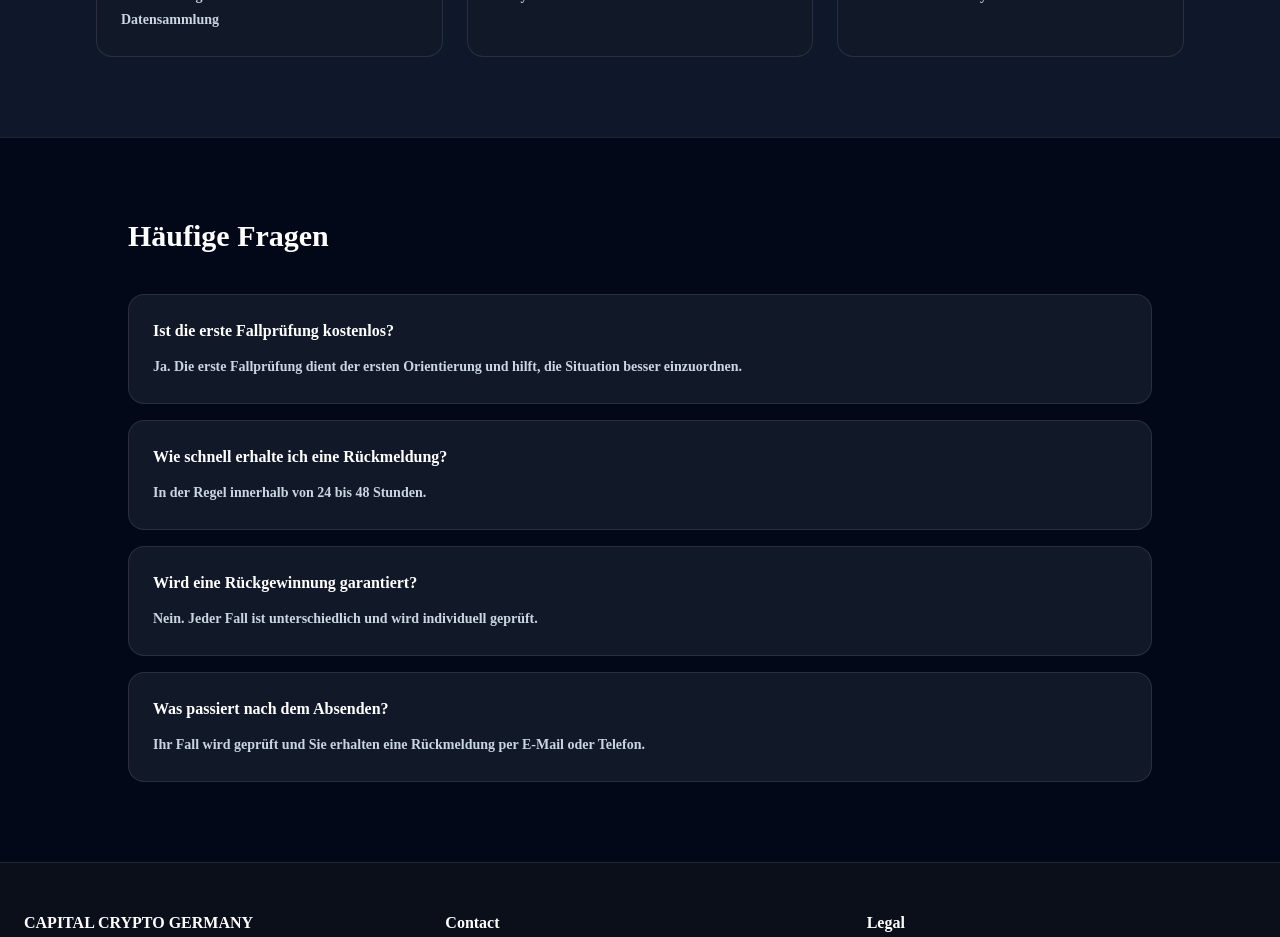
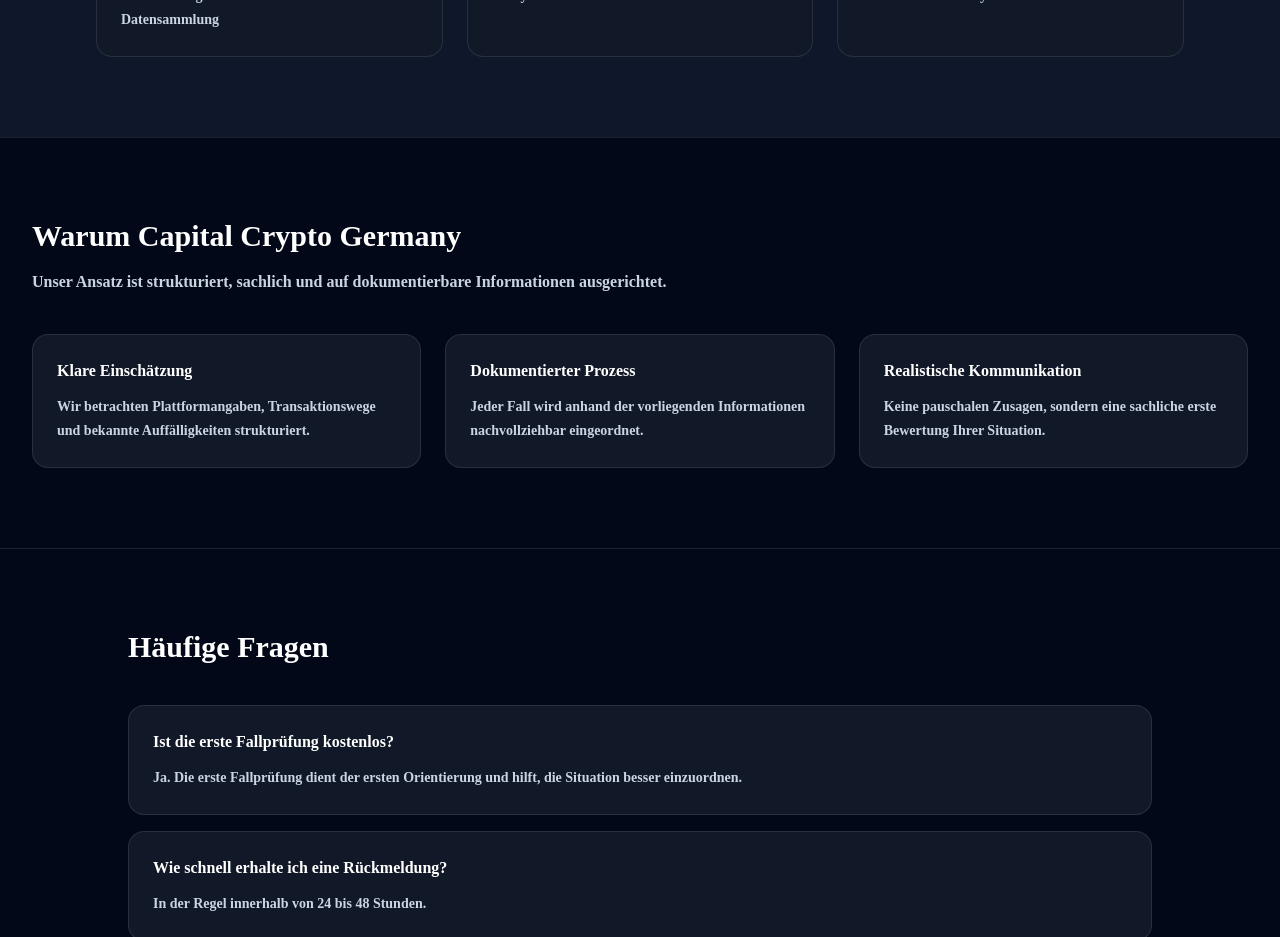
Before and after one commit to sanbenedeti-source/capital-crypto-germany, a Next.js app: page / in a window 1280 px wide. Shown: the part 4000-4937 px from the top of the page. Built offline with nearby package versions, Linux system fonts and the light colour scheme.

Commit message:
update homepage professional layout

```diff
--- a/app/page.tsx
+++ b/app/page.tsx
@@ -753,6 +753,45 @@ export default function HomePage() {
           </div>
         </div>
       </section>
+      <section className="border-t border-white/10 bg-[#020817] px-6 py-20 lg:px-8">
+  <div className="mx-auto max-w-7xl">
+    <div className="max-w-2xl">
+      <h2 className="text-3xl font-semibold text-white">
+        Warum Capital Crypto Germany
+      </h2>
+      <p className="mt-4 text-slate-300">
+        Unser Ansatz ist strukturiert, sachlich und auf dokumentierbare
+        Informationen ausgerichtet.
+      </p>
+    </div>
+
+    <div className="mt-10 grid gap-6 md:grid-cols-3">
+      <div className="rounded-2xl border border-white/10 bg-[#111827] p-6">
+        <h3 className="font-semibold text-white">Klare Einschätzung</h3>
+        <p className="mt-3 text-sm leading-6 text-slate-300">
+          Wir betrachten Plattformangaben, Transaktionswege und bekannte
+          Auffälligkeiten strukturiert.
+        </p>
+      </div>
+
+      <div className="rounded-2xl border border-white/10 bg-[#111827] p-6">
+        <h3 className="font-semibold text-white">Dokumentierter Prozess</h3>
+        <p className="mt-3 text-sm leading-6 text-slate-300">
+          Jeder Fall wird anhand der vorliegenden Informationen nachvollziehbar
+          eingeordnet.
+        </p>
+      </div>
+
+      <div className="rounded-2xl border border-white/10 bg-[#111827] p-6">
+        <h3 className="font-semibold text-white">Realistische Kommunikation</h3>
+        <p className="mt-3 text-sm leading-6 text-slate-300">
+          Keine pauschalen Zusagen, sondern eine sachliche erste Bewertung Ihrer
+          Situation.
+        </p>
+      </div>
+    </div>
+  </div>
+</section>
 
       <section id="faq" className="border-t border-white/10 px-6 py-20 lg:px-8">
         <div className="mx-auto max-w-5xl">
```
